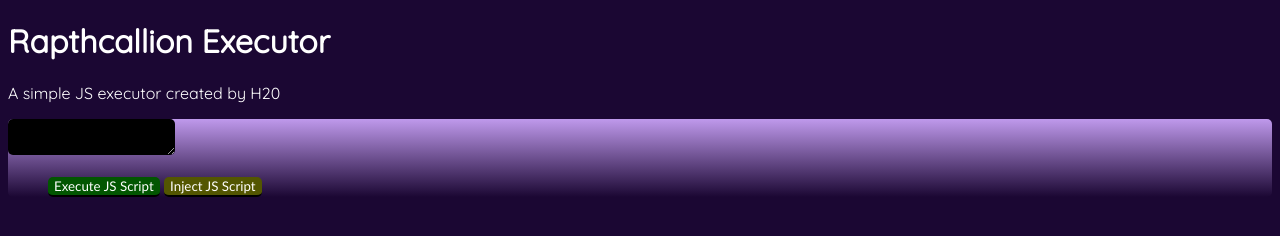
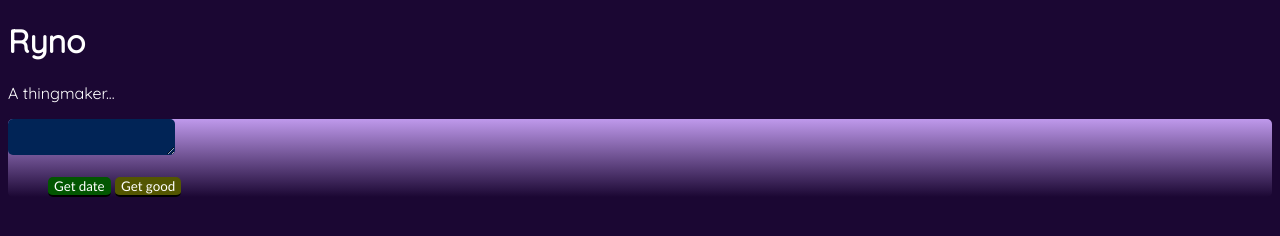
Before and after one commit to rocko2314243/Rhyno, a website: page index.html in a window 1280 px wide. Drawn offline with Linux system fonts and the light colour scheme.

Commit message:
Update index.html

```diff
--- a/index.html
+++ b/index.html
@@ -3,13 +3,13 @@
     <head>
 <body>
         <link rel="stylesheet" href="main.css">
-        <h1>Rapthcallion Executor</h1>
-        <p>A simple JS executor created by H20</p>
+        <h1>Ryno</h1>
+        <p>A thingmaker...</p>
          <div id="Cool">
-        <textarea id="Terminal"></textarea>
+        <textarea id="Powershell"></textarea>
         <ul>
-        <button id="Fancy" onclick="">Execute JS Script</button>
-        <button id="Fancy2" onclick="">Inject JS Script</button>
+        <button id="Fancy" onclick="Date()">Get date</button>
+        <button id="Fancy2" onclick="">Get good</button>
         </ul>
           </div>
 
```
